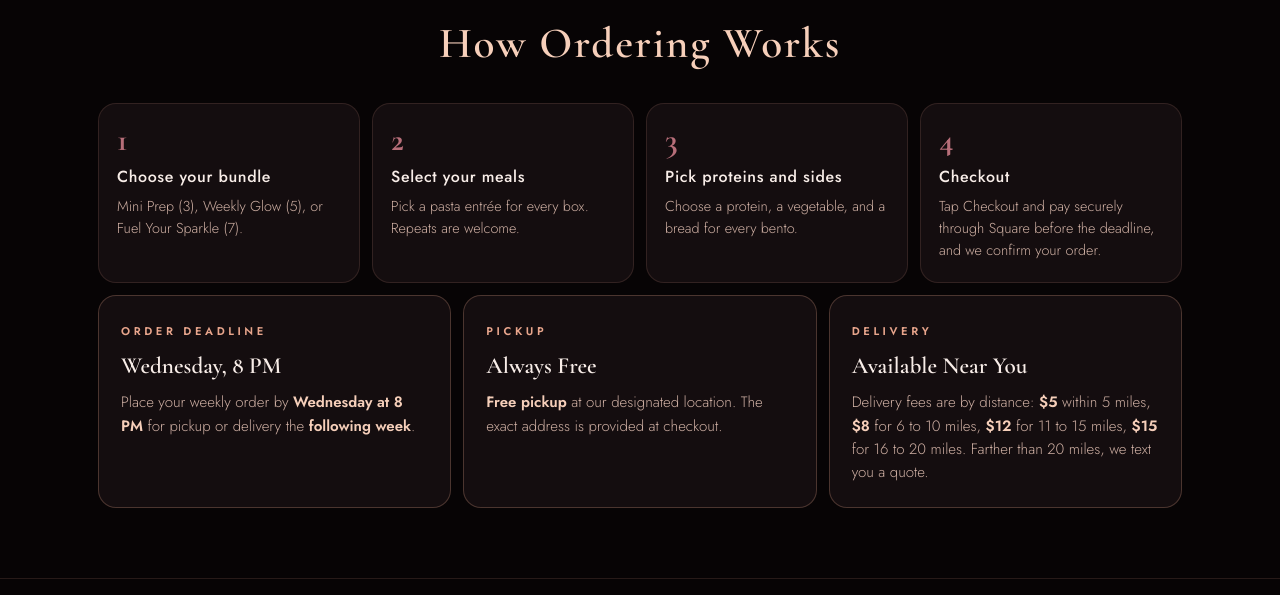
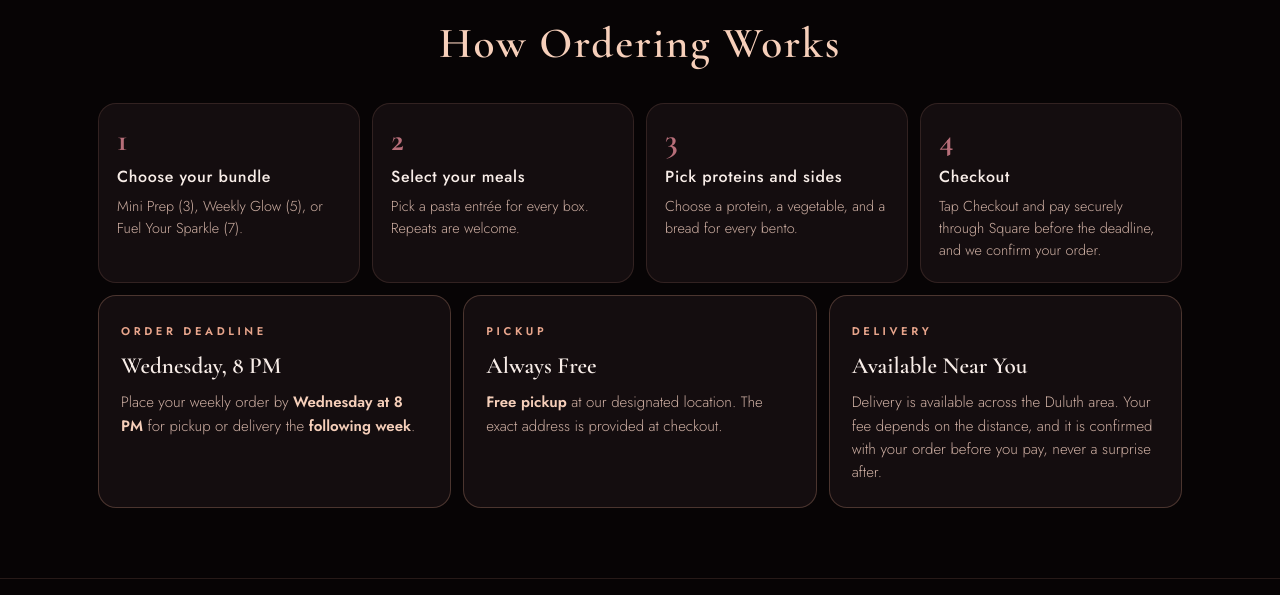
Before and after one commit to 1122pm/kutie-kalories-site, a plain HTML site: page index.html in a window 1280 px wide. Shown: the part 6318-6913 px from the top of the page. Drawn offline with nearby package versions, Linux system fonts and the light colour scheme.

Commit message:
Delivery section: remove the fee table from the bottom of the site, fee confirmed before payment instead

```diff
--- a/index.html
+++ b/index.html
@@ -448,7 +448,7 @@ footer .slogan{letter-spacing:.42em;text-transform:uppercase;font-size:.7rem;col
         <div class="info-card">
           <span class="k">Delivery</span>
           <h3>Available Near You</h3>
-          <p>Delivery fees are by distance: <b>$5</b> within 5 miles, <b>$8</b> for 6 to 10 miles, <b>$12</b> for 11 to 15 miles, <b>$15</b> for 16 to 20 miles. Farther than 20 miles, we text you a quote.</p>
+          <p>Delivery is available across the Duluth area. Your fee depends on the distance, and it is confirmed with your order before you pay, never a surprise after.</p>
         </div>
       </div>
     </div>
```
